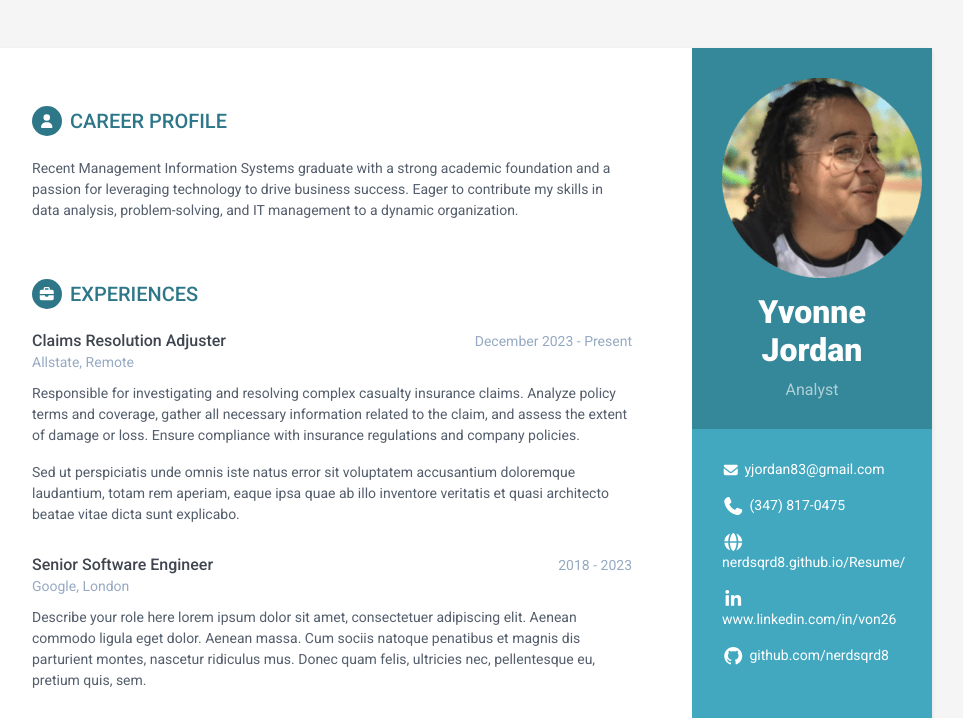
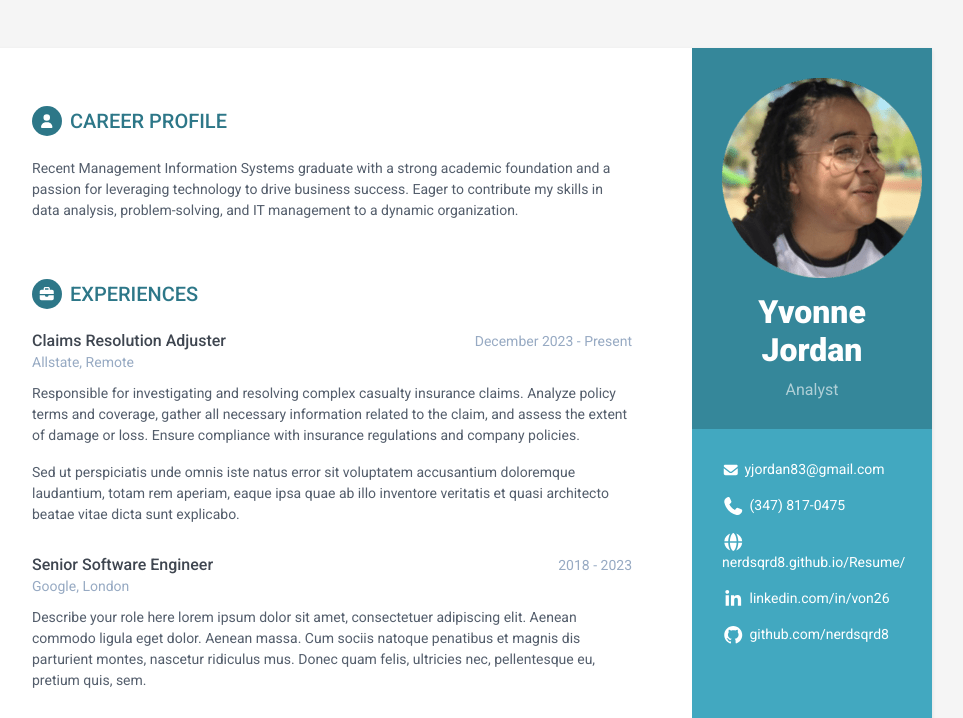
Before and after one commit to NerdSqrd8/NerdSqrd8, a plain HTML site: page index.html in a window 1280 px wide. Shown: the top 718 px of the page, without its empty margins (188-1151 px from the left). Drawn offline with Linux system fonts and the light colour scheme.

Commit message:
Update index.html

```diff
--- a/index.html
+++ b/index.html
@@ -34,7 +34,7 @@
                     <li class="email"><i class="fa-solid fa-envelope"></i><a href="mailto: yourname@email.com">yjordan83@gmail.com</a></li>
                     <li class="phone"><i class="fa-solid fa-phone"></i><a href="tel:0123 456 789">(347) 817-0475</a></li>
                     <li class="website"><i class="fa-solid fa-globe"></i><a href="https://nerdsqrd8.github.io/Resume/" target="_blank">nerdsqrd8.github.io/Resume/</a></li>
-                    <li class="linkedin"><i class="fa-brands fa-linkedin-in"></i><a href="www.linkedin.com/in/von26" target="_blank">www.linkedin.com/in/von26</a></li>
+                    <li class="linkedin"><i class="fa-brands fa-linkedin-in"></i><a href="https://www.linkedin.com/in/von26" target="_blank">linkedin.com/in/von26</a></li>
                     <li class="github"><i class="fa-brands fa-github"></i><a href="github.com/nerdsqrd8" target="_blank">github.com/nerdsqrd8</a></li>
                 </ul>
             </div><!--//contact-container-->
```
